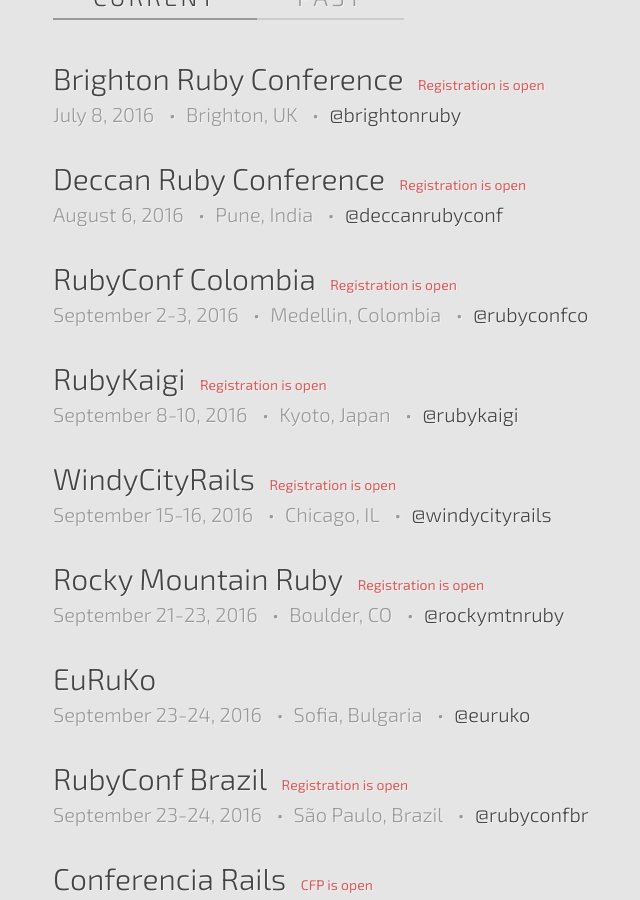
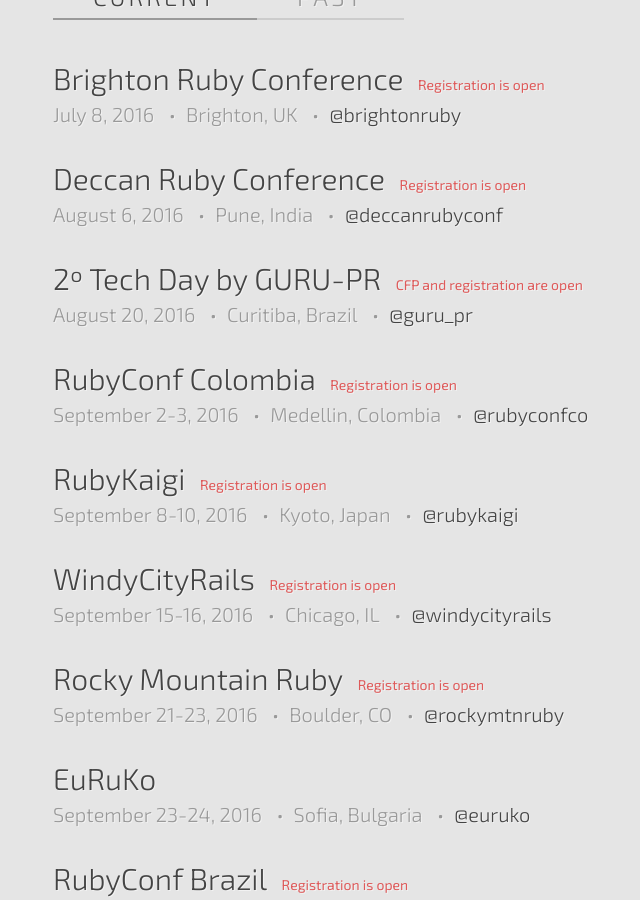
Before and after one commit to ruby-conferences/ruby-conferences.github.io, a Jekyll site: the page built from index.html, in a window 1280 px wide and 900 px high, scrolled down 502 px. Shown: the whole window, without its empty margins (187-827 px from the left). Built offline with Jekyll 4.4.1, drawn with Linux system fonts in a browser that asks for light colours.

Commit message:
Add 2º Tech Day by GURU-PR

```diff
--- a/_data/current.yml
+++ b/_data/current.yml
@@ -11,6 +11,13 @@
   url: http://www.deccanrubyconf.org/
   twitter: deccanrubyconf
   reg_phrase: Registration is open
+
+- name: 2º Tech Day by GURU-PR
+  location: Curitiba, Brazil
+  dates: "August 20, 2016"
+  url: http://www.gurupr.org/eventos/2-tech-day-do-guru-pr
+  twitter: guru_pr
+  reg_phrase: CFP and registration are open
 
 - name: RubyConf Colombia
   location: Medellin, Colombia
```
